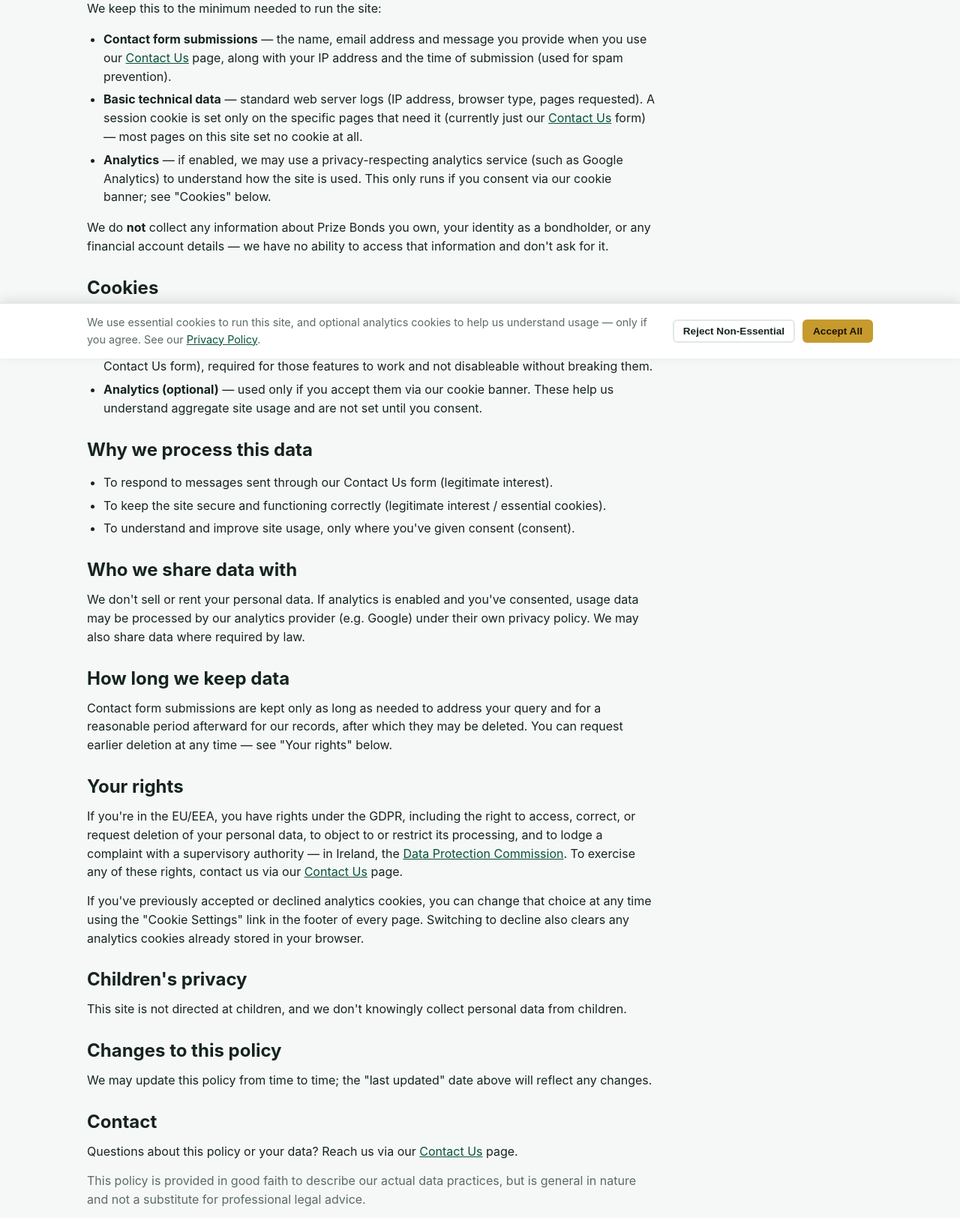
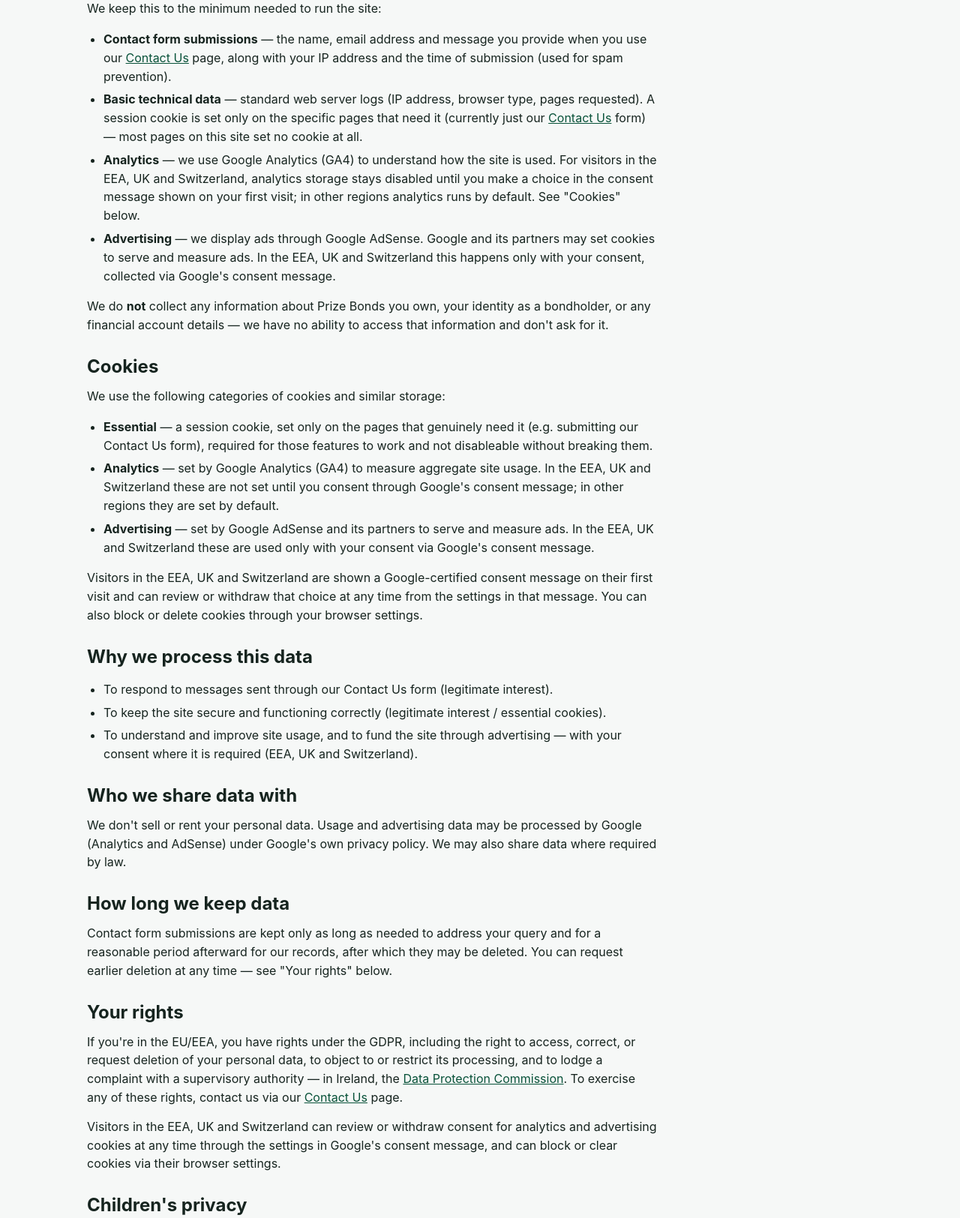
Before and after one commit to umarsharjeel/irishprizebonds, a CodeIgniter app: page /content/privacy_policy/ in a window 1280 px wide. Shown: the part 322-1946 px from the top of the page at 75% size. Run offline with CodeIgniter, Linux system fonts and the light colour scheme.

Commit message:
removed custom cookie banner

```diff
--- a/application/views/privacy_policy.php
+++ b/application/views/privacy_policy.php
@@ -16,7 +16,8 @@
 		<ul>
 			<li><strong>Contact form submissions</strong> — the name, email address and message you provide when you use our <a href="<?php echo base_url(); ?>contact-us/">Contact Us</a> page, along with your IP address and the time of submission (used for spam prevention).</li>
 			<li><strong>Basic technical data</strong> — standard web server logs (IP address, browser type, pages requested). A session cookie is set only on the specific pages that need it (currently just our <a href="<?php echo base_url(); ?>contact-us/">Contact Us</a> form) — most pages on this site set no cookie at all.</li>
-			<li><strong>Analytics</strong> — if enabled, we may use a privacy-respecting analytics service (such as Google Analytics) to understand how the site is used. This only runs if you consent via our cookie banner; see "Cookies" below.</li>
+			<li><strong>Analytics</strong> — we use Google Analytics (GA4) to understand how the site is used. For visitors in the EEA, UK and Switzerland, analytics storage stays disabled until you make a choice in the consent message shown on your first visit; in other regions analytics runs by default. See "Cookies" below.</li>
+			<li><strong>Advertising</strong> — we display ads through Google AdSense. Google and its partners may set cookies to serve and measure ads. In the EEA, UK and Switzerland this happens only with your consent, collected via Google's consent message.</li>
 		</ul>
 		<p>
 			We do <strong>not</strong> collect any information about Prize Bonds you own, your identity as a bondholder,
@@ -24,24 +25,29 @@
 		</p>
 
 		<h2>Cookies</h2>
-		<p>We use two categories of cookies:</p>
+		<p>We use the following categories of cookies and similar storage:</p>
 		<ul>
 			<li><strong>Essential</strong> — a session cookie, set only on the pages that genuinely need it (e.g. submitting our Contact Us form), required for those features to work and not disableable without breaking them.</li>
-			<li><strong>Analytics (optional)</strong> — used only if you accept them via our cookie banner. These help us understand aggregate site usage and are not set until you consent.</li>
+			<li><strong>Analytics</strong> — set by Google Analytics (GA4) to measure aggregate site usage. In the EEA, UK and Switzerland these are not set until you consent through Google's consent message; in other regions they are set by default.</li>
+			<li><strong>Advertising</strong> — set by Google AdSense and its partners to serve and measure ads. In the EEA, UK and Switzerland these are used only with your consent via Google's consent message.</li>
 		</ul>
+		<p>
+			Visitors in the EEA, UK and Switzerland are shown a Google-certified consent message on their first visit
+			and can review or withdraw that choice at any time from the settings in that message. You can also block or
+			delete cookies through your browser settings.
+		</p>
 
 		<h2>Why we process this data</h2>
 		<ul>
 			<li>To respond to messages sent through our Contact Us form (legitimate interest).</li>
 			<li>To keep the site secure and functioning correctly (legitimate interest / essential cookies).</li>
-			<li>To understand and improve site usage, only where you've given consent (consent).</li>
+			<li>To understand and improve site usage, and to fund the site through advertising — with your consent where it is required (EEA, UK and Switzerland).</li>
 		</ul>
 
 		<h2>Who we share data with</h2>
 		<p>
-			We don't sell or rent your personal data. If analytics is enabled and you've consented, usage data may be
-			processed by our analytics provider (e.g. Google) under their own privacy policy. We may also share data
-			where required by law.
+			We don't sell or rent your personal data. Usage and advertising data may be processed by Google (Analytics
+			and AdSense) under Google's own privacy policy. We may also share data where required by law.
 		</p>
 
 		<h2>How long we keep data</h2>
@@ -60,9 +66,9 @@
 			To exercise any of these rights, contact us via our <a href="<?php echo base_url(); ?>contact-us/">Contact Us</a> page.
 		</p>
 		<p>
-			If you've previously accepted or declined analytics cookies, you can change that choice at any time using
-			the "Cookie Settings" link in the footer of every page. Switching to decline also clears any analytics
-			cookies already stored in your browser.
+			Visitors in the EEA, UK and Switzerland can review or withdraw consent for analytics and advertising
+			cookies at any time through the settings in Google's consent message, and can block or clear cookies
+			via their browser settings.
 		</p>
 
 		<h2>Children's privacy</h2>
--- a/application/views/website/footer.php
+++ b/application/views/website/footer.php
@@ -30,7 +30,6 @@
 						<li><a href="<?php echo base_url(); ?>about/">About This Site</a></li>
 						<li><a href="<?php echo base_url(); ?>contact-us/">Contact Us</a></li>
 						<li><a href="<?php echo base_url(); ?>privacy-policy/">Privacy Policy</a></li>
-						<li><button type="button" id="cookie-settings-link" class="link-button">Cookie Settings</button></li>
 						<li><a href="https://www.statesavings.ie/prize-bonds" target="_blank" rel="noopener">Official Site (statesavings.ie)</a></li>
 					</ul>
 				</div>
@@ -40,19 +39,5 @@
 			</div>
 		</div>
 	</footer>
-
-	<div id="cookie-consent-banner" class="cookie-consent-banner" style="display:none;">
-		<div class="container cookie-consent-inner">
-			<p>
-				We use essential cookies to run this site, and optional analytics cookies to help us understand usage —
-				only if you agree. See our <a href="<?php echo base_url(); ?>privacy-policy/">Privacy Policy</a>.
-			</p>
-			<div class="cookie-consent-actions">
-				<button id="cookie-consent-reject" type="button" class="btn btn-default btn-sm">Reject Non-Essential</button>
-				<button id="cookie-consent-accept" type="button" class="btn btn-primary btn-sm">Accept All</button>
-			</div>
-		</div>
-	</div>
-	<script src="<?php echo base_url(); ?>assets/js/cookie-consent.js?v=<?php echo filemtime(APPPATH . '../assets/js/cookie-consent.js'); ?>"></script>
 </body>
 </html>
--- /dev/null
+++ b/application/views/website/head_scripts.php
@@ -0,0 +1,26 @@
+<?php
+/**
+ * Third-party <head> scripts. Included from website/header.php.
+ *
+ * Google Analytics (GA4). Consent for EEA/UK/Switzerland visitors is handled by
+ * Google's certified CMP (AdSense > Privacy & messaging), which drives Google
+ * Consent Mode automatically. The `consent default` block denies storage in
+ * those regions until the CMP records a choice; everywhere else GA runs
+ * normally with no cookie banner.
+ */
+?>
+<script async src="https://www.googletagmanager.com/gtag/js?id=G-0L79QEV5GT"></script>
+<script>
+	window.dataLayer = window.dataLayer || [];
+	function gtag(){dataLayer.push(arguments);}
+	gtag('consent', 'default', {
+		ad_storage: 'denied',
+		analytics_storage: 'denied',
+		ad_user_data: 'denied',
+		ad_personalization: 'denied',
+		region: ['AT','BE','BG','HR','CY','CZ','DK','EE','FI','FR','DE','GR','HU','IE','IT','LV','LT','LU','MT','NL','PL','PT','RO','SK','SI','ES','SE','IS','LI','NO','GB','CH'],
+		wait_for_update: 500
+	});
+	gtag('js', new Date());
+	gtag('config', 'G-0L79QEV5GT');
+</script>
--- a/application/views/website/header.php
+++ b/application/views/website/header.php
@@ -42,10 +42,7 @@
 	), JSON_UNESCAPED_SLASHES); ?>
 	</script>
 
-	<!-- Google Analytics (GA4) — inert until cookie consent is accepted; see
-	     assets/js/cookie-consent.js and assets/js/analytics.js -->
-	<script type="text/plain" data-cookieconsent="analytics" async src="https://www.googletagmanager.com/gtag/js?id=G-0L79QEV5GT"></script>
-	<script type="text/plain" data-cookieconsent="analytics" src="<?php echo base_url(); ?>assets/js/analytics.js?v=<?php echo filemtime(APPPATH . '../assets/js/analytics.js'); ?>"></script>
+	<?php $this->load->view('website/head_scripts'); ?>
 </head>
 <body>
 	<header class="site-header">
--- a/assets/css/site.css
+++ b/assets/css/site.css
@@ -71,20 +71,8 @@ a:hover { text-decoration: underline; }
 main p a,
 .content-page-body a,
 .faq-item a,
-.cookie-consent-banner p a,
 .site-footer .fine-print a { text-decoration: underline; }
 
-/* Anchor-styled control: renders like a link, stays a real <button> for a11y/SEO */
-.link-button {
-	background: none;
-	border: 0;
-	padding: 0;
-	font: inherit;
-	color: inherit;
-	text-decoration: underline;
-	cursor: pointer;
-}
-.site-footer .link-button { color: rgba(255,255,255,0.85); }
 .text-muted { color: var(--color-text-muted); }
 
 /* ---------- Header / nav ---------- */
@@ -490,33 +478,6 @@ input:focus, select:focus, textarea:focus {
 .content-page-body ul, .content-page-body ol { padding-left: 22px; }
 .content-page-body li { margin-bottom: 6px; }
 
-/* ---------- Cookie consent banner ---------- */
-
-.cookie-consent-banner {
-	display: none;
-	position: fixed;
-	left: 0;
-	right: 0;
-	bottom: 0;
-	z-index: 100;
-	background: var(--color-surface);
-	border-top: 1px solid var(--color-border);
-	box-shadow: 0 -4px 14px rgba(16, 40, 32, 0.12);
-	padding: 14px 0;
-}
-.cookie-consent-inner {
-	display: flex;
-	flex-direction: column;
-	gap: 12px;
-	align-items: flex-start;
-}
-.cookie-consent-inner p { margin: 0; font-size: 0.9rem; color: var(--color-text-muted); }
-.cookie-consent-actions { display: flex; gap: 10px; flex-shrink: 0; }
-@media (min-width: 720px) {
-	.cookie-consent-inner { flex-direction: row; align-items: center; justify-content: space-between; }
-	.cookie-consent-inner p { flex: 1; margin-right: 20px; }
-}
-
 .lead-paragraph {
 	font-size: 1.05rem;
 	color: var(--color-text-muted);
--- a/assets/js/cookie-consent.js
+++ /dev/null
@@ -1,119 +0,0 @@
-/**
- * Minimal cookie consent gate.
- *
- * Stores the visitor's choice in localStorage. Essential cookies (the
- * site's own session cookie — only actually set on the pages that use it,
- * e.g. Contact Us; most public pages set none at all) run regardless, since
- * the site can't function without them where they're genuinely needed.
- * Anything non-essential (analytics, etc.) must NOT fire until consent is
- * given — so don't just drop a <script src="...ga.js"> tag in the page.
- * Instead, mark it inert until consent is granted:
- *
- *   <script type="text/plain" data-cookieconsent="analytics">
- *     // your Google Analytics / GA4 snippet here
- *   </script>
- *
- * type="text/plain" means the browser won't execute it. Once the visitor
- * accepts, this script rewrites every such tag to type="text/javascript"
- * and re-inserts it, which does execute it. If consent was already
- * accepted on a previous visit, this runs immediately on page load.
- *
- * Withdrawal: a "Cookie Settings" link (id="cookie-settings-link", see
- * website/footer.php) re-opens the same banner at any time — GDPR Art. 7(3)
- * requires withdrawal to be as easy as giving consent. Re-saving a choice
- * reloads the page, so a switch to Reject takes effect cleanly (the gated
- * scripts stay untouched/inert on the fresh load) rather than trying to
- * half-undo an already-running analytics script mid-session. Switching to
- * Reject also clears any GA cookies already set, since flipping the stored
- * choice alone doesn't remove cookies GA already wrote to the browser.
- */
-(function () {
-	var STORAGE_KEY = 'ipb_cookie_consent'; // 'accepted' | 'rejected'
-
-	function getConsent() {
-		try { return localStorage.getItem(STORAGE_KEY); } catch (e) { return null; }
-	}
-	function setConsent(value) {
-		try { localStorage.setItem(STORAGE_KEY, value); } catch (e) {}
-	}
-
-	function activateGatedScripts() {
-		var gated = document.querySelectorAll('script[type="text/plain"][data-cookieconsent="analytics"]');
-		gated.forEach(function (oldScript) {
-			var newScript = document.createElement('script');
-			for (var i = 0; i < oldScript.attributes.length; i++) {
-				var attr = oldScript.attributes[i];
-				if (attr.name !== 'type') newScript.setAttribute(attr.name, attr.value);
-			}
-			newScript.text = oldScript.text;
-			oldScript.parentNode.replaceChild(newScript, oldScript);
-		});
-	}
-
-	// Removes any cookie GA(4) has set (_ga, _ga_<container>, _gid, etc.) — tried
-	// against every domain variant GA might have used (exact host, and the
-	// leading-dot root-domain form it defaults to), since document.cookie can only
-	// clear a cookie by matching the same domain/path it was set with.
-	function clearAnalyticsCookies() {
-		var host = window.location.hostname;
-		var rootHost = host.replace(/^www\./, '');
-		var domains = [host, '.' + host, '.' + rootHost];
-		document.cookie.split(';').forEach(function (c) {
-			var name = c.split('=')[0].trim();
-			if (!/^_ga/.test(name)) return;
-			domains.forEach(function (d) {
-				document.cookie = name + '=; expires=Thu, 01 Jan 1970 00:00:00 GMT; path=/; domain=' + d;
-			});
-			document.cookie = name + '=; expires=Thu, 01 Jan 1970 00:00:00 GMT; path=/';
-		});
-	}
-
-	function ready(fn) {
-		if (document.readyState !== 'loading') fn();
-		else document.addEventListener('DOMContentLoaded', fn);
-	}
-
-	ready(function () {
-		var banner = document.getElementById('cookie-consent-banner');
-		var acceptBtn = document.getElementById('cookie-consent-accept');
-		var rejectBtn = document.getElementById('cookie-consent-reject');
-		var settingsLink = document.getElementById('cookie-settings-link');
-		var consent = getConsent();
-
-		if (consent === 'accepted') {
-			activateGatedScripts();
-		} else if (consent === null && banner) {
-			banner.style.display = 'flex';
-		}
-
-		if (acceptBtn) {
-			acceptBtn.addEventListener('click', function () {
-				var isChange = consent !== null;
-				setConsent('accepted');
-				if (isChange) {
-					location.reload(); // fresh load so the gated scripts activate cleanly
-					return;
-				}
-				activateGatedScripts();
-				if (banner) banner.style.display = 'none';
-			});
-		}
-		if (rejectBtn) {
-			rejectBtn.addEventListener('click', function () {
-				var wasAccepted = consent === 'accepted';
-				setConsent('rejected');
-				clearAnalyticsCookies();
-				if (wasAccepted) {
-					location.reload(); // drop the now-inert gtag/dataLayer state cleanly
-					return;
-				}
-				if (banner) banner.style.display = 'none';
-			});
-		}
-		if (settingsLink && banner) {
-			settingsLink.addEventListener('click', function () {
-				banner.style.display = 'flex';
-			});
-		}
-	});
-})();
```
Also changed, not shown: assets/js/analytics.js (deleted, +0 -10 lines).
